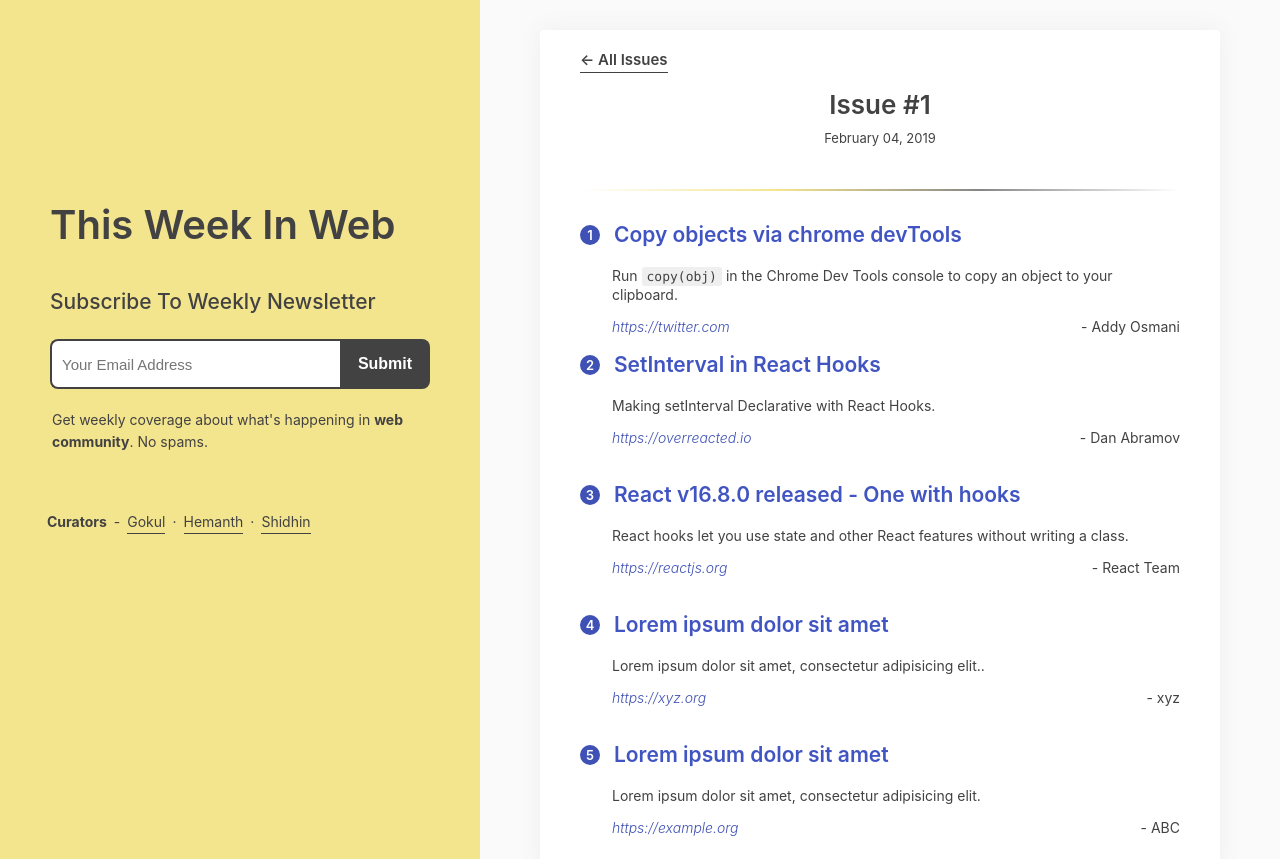
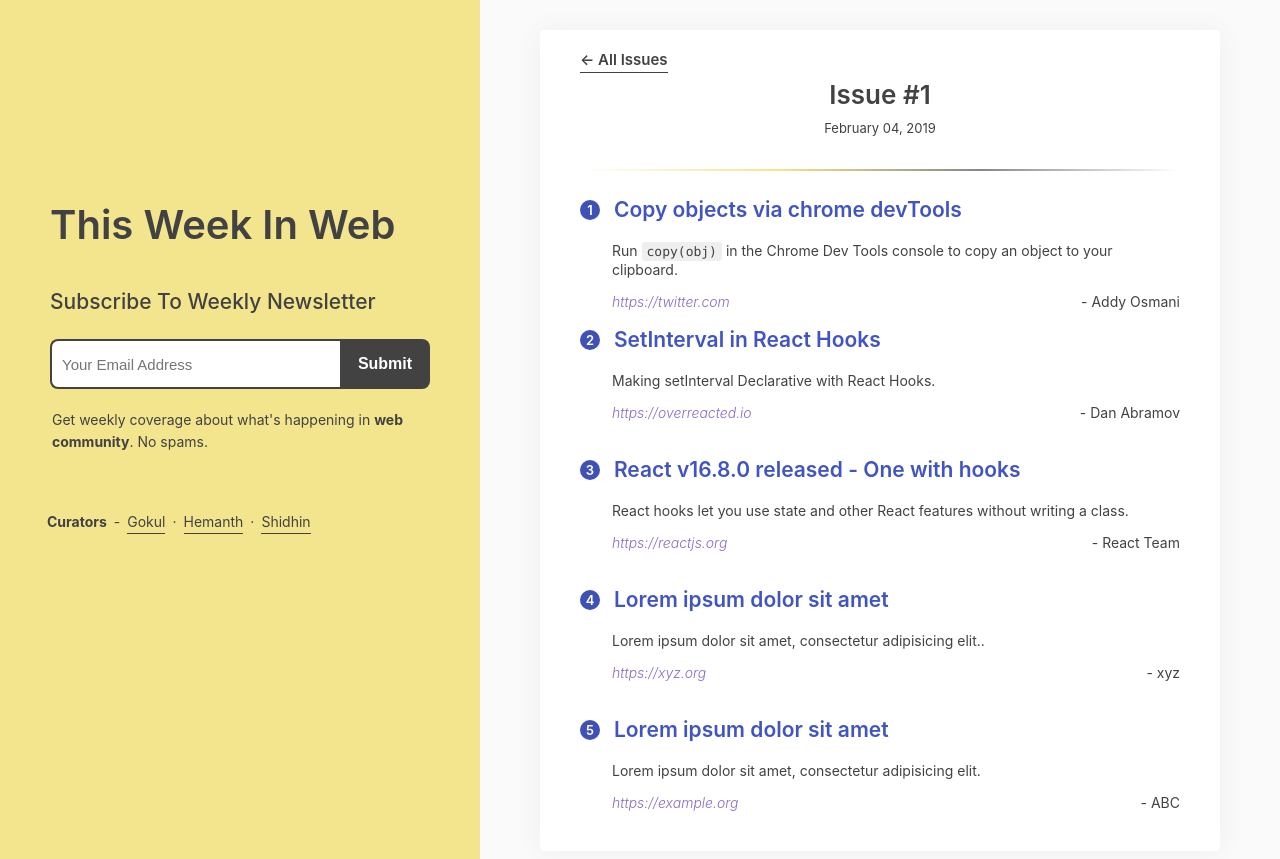
Before and after one commit to code-kotis/this-week-in-web, a Gatsby site: page /issues/2019/feb/1 in a window 1280 px wide. Shown: the top 859 px of the page. Built offline with nearby package versions, Linux system fonts and the light colour scheme; Gatsby itself is replaced by a stand-in of ours.

Commit message:
fix PR comments

```diff
--- a/src/styles/issue.scss
+++ b/src/styles/issue.scss
@@ -14,9 +14,7 @@
     height: 90px;
     display: flex;
     flex-direction: column;
-    margin-top: 10px;
     padding: 10px 0;
-    margin-bottom: 20px;
     align-items: center;
 
     h2 {
@@ -101,7 +99,7 @@
 }
 
 .line {
-  margin: 15px 0;
+  margin: 10px 0;
   border-width: 2px;
   font-weight: lighter;
   border-image: linear-gradient(to right, rgba(0, 0, 0, 0),
--- a/src/styles/variables.scss
+++ b/src/styles/variables.scss
@@ -12,7 +12,7 @@ $color-light-blue: #2196F3;
 $color-dark-violet: #3f51b5;
 $color-blue: #357ae8;
 $color-violet: #4054c2;
-$color-light-violet: #3f51b5;
+$color-light-violet: #8a69c5;
 
 // Background
 $color-bg-primary: #f3e48e;
```
